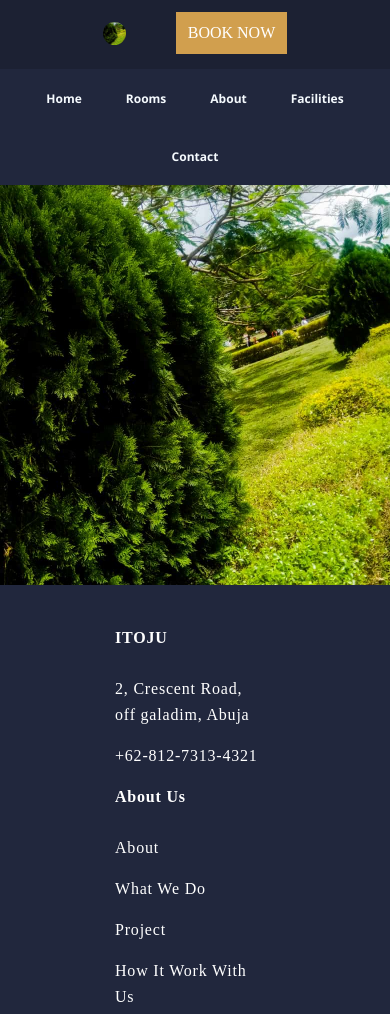
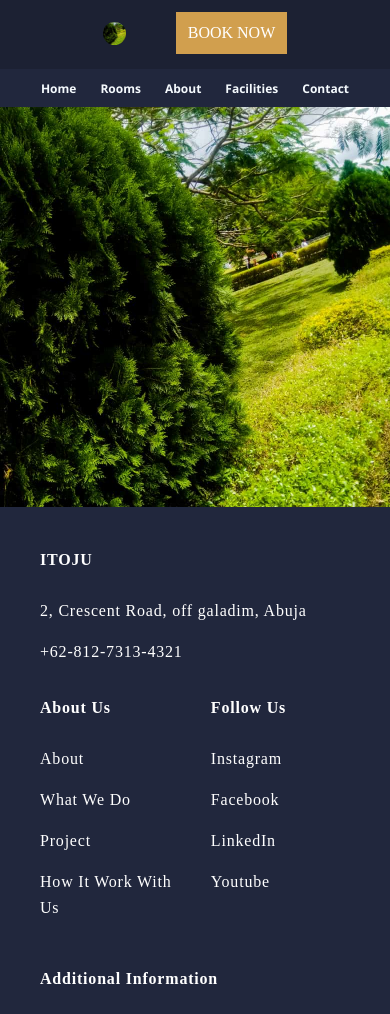
Before and after one commit to Aphatheology/TeamTitan-Hotel-Design-1, a plain HTML site: page index.html in a window 390 px wide. Shown: the part 65-1079 px from the top of the page. Drawn offline with Linux system fonts and the light colour scheme.

Commit message:
Modify for Mobile responsiveness

```diff
--- a/index.html
+++ b/index.html
@@ -40,7 +40,7 @@
                 <p>+62-812-7313-4321</p>
             </div>
 
-            <div>
+            <div class="main-links">
                 <h3>About Us</h3>
                 <a href="#">About</a>
                 <a href="">What We Do</a>
@@ -48,7 +48,7 @@
                 <a href="">How It Work With Us</a>
             </div>
 
-            <div>
+            <div class="main-links">
                 <h3>Follow Us</h3>
                 <a href="#">Instagram</a>
                 <a href="#">Facebook</a>
--- a/style.css
+++ b/style.css
@@ -187,15 +187,29 @@ footer p.copyright {
         margin: 0px auto 15px;
     }
 
+    .topmost-header div h3 {
+        font-size: 1rem;
+    }
+
+    header nav li {
+        margin: 10px;
+    }
+
     header nav li a {
         font-size: 12px;
+    }
+
+    footer {
+        padding: 25px;
     }
 
     footer .footer-links {
         display: block;
     }
 
-    footer .footer-links div {
-        width: 80%;
+    footer .footer-links .main-links {
+        width: 40%;
+        display: inline-block;
+
     }
 }
```
